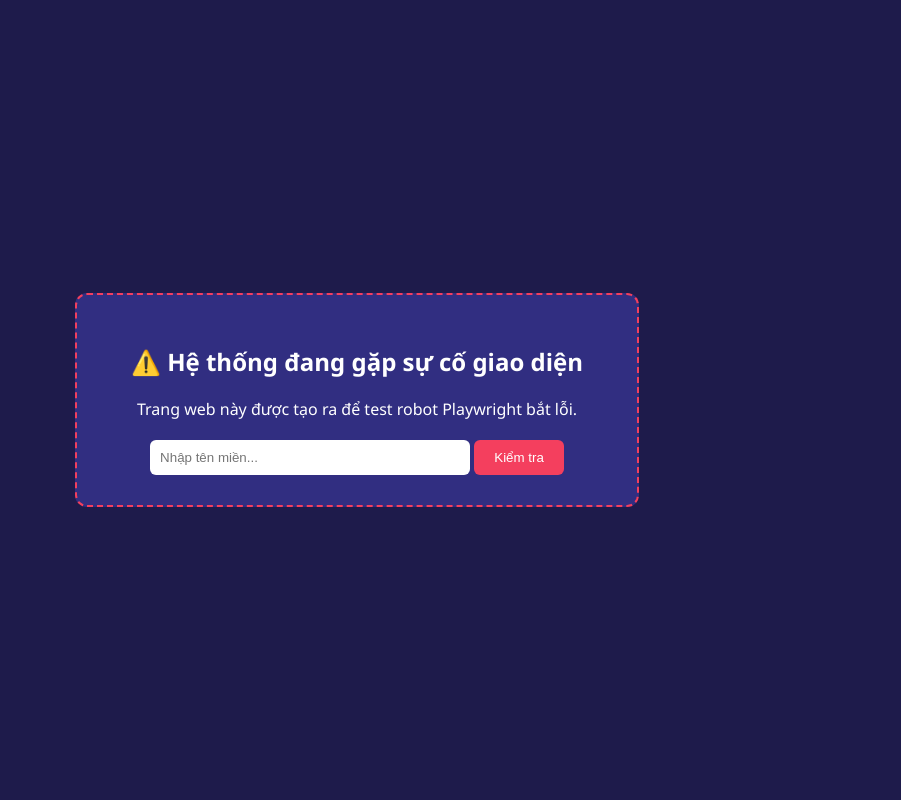
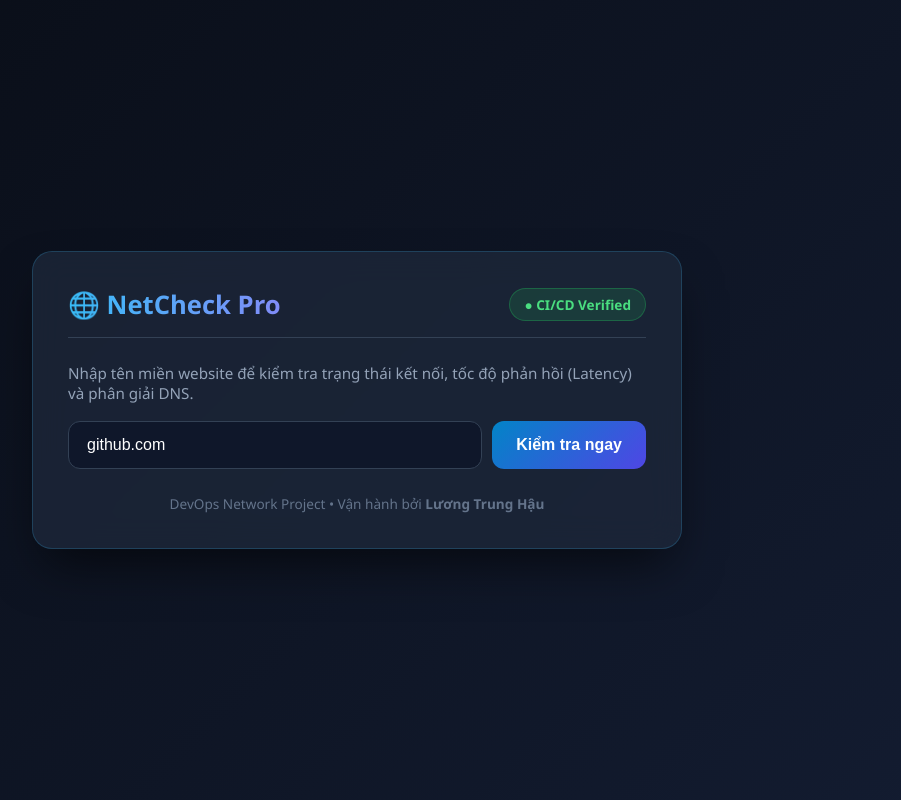
Before and after one commit to luongtrunghau/devops-network, a plain HTML site: page app/index.html in a window 1280 px wide. Shown: the whole page, without its empty margins (283-1184 px from the left). Drawn offline with Linux system fonts and the light colour scheme.

Commit message:
Fix: Restore clean NetCheck Pro UI

```diff
--- a/app/index.html
+++ b/app/index.html
@@ -3,69 +3,198 @@
 <head>
     <meta charset="UTF-8">
     <meta name="viewport" content="width=device-width, initial-scale=1.0">
-    <title>NetCheck Pro | Phiên bản Lỗi Giao Diện</title>
+    <title>NetCheck Pro | Công cụ Kiểm tra Mạng & DevOps</title>
     <style>
+        * { margin: 0; padding: 0; box-sizing: border-box; }
         body {
-            font-family: 'Segoe UI', sans-serif;
-            background-color: #1e1b4b;
-            color: white;
+            font-family: 'Segoe UI', system-ui, sans-serif;
+            background: linear-gradient(135deg, #090d16, #131c31);
+            color: #f8fafc;
+            min-height: 100vh;
             display: flex;
             justify-content: center;
             align-items: center;
-            height: 100vh;
-            margin: 0;
+            padding: 20px;
         }
-        .broken-box {
-            background: #312e81;
-            padding: 30px;
+        .dashboard {
+            background: rgba(30, 41, 59, 0.75);
+            backdrop-filter: blur(16px);
+            border: 1px solid rgba(56, 189, 248, 0.2);
+            border-radius: 20px;
+            padding: 35px;
+            max-width: 650px;
+            width: 100%;
+            box-shadow: 0 25px 50px -12px rgba(0, 0, 0, 0.6);
+        }
+        .header {
+            display: flex;
+            justify-content: space-between;
+            align-items: center;
+            margin-bottom: 25px;
+            border-bottom: 1px solid #334155;
+            padding-bottom: 15px;
+        }
+        .header h1 {
+            font-size: 1.6rem;
+            background: linear-gradient(to right, #38bdf8, #818cf8);
+            -webkit-background-clip: text;
+            -webkit-text-fill-color: transparent;
+        }
+        .status-badge {
+            background: rgba(34, 197, 94, 0.15);
+            color: #4ade80;
+            border: 1px solid rgba(34, 197, 94, 0.3);
+            padding: 6px 14px;
+            border-radius: 20px;
+            font-size: 0.85rem;
+            font-weight: 600;
+        }
+        .search-box {
+            display: flex;
+            gap: 10px;
+            margin-bottom: 25px;
+        }
+        input {
+            flex: 1;
+            background: #0f172a;
+            border: 1px solid #334155;
+            color: white;
+            padding: 14px 18px;
             border-radius: 12px;
-            border: 2px dashed #f43f5e;
-            width: 500px;
+            font-size: 1rem;
+            outline: none;
+            transition: border-color 0.2s;
+        }
+        input:focus { border-color: #38bdf8; }
+        button {
+            background: linear-gradient(135deg, #0284c7, #4f46e5);
+            color: white;
+            border: none;
+            padding: 14px 24px;
+            border-radius: 12px;
+            font-size: 1rem;
+            font-weight: 600;
+            cursor: pointer;
+            transition: opacity 0.2s;
+        }
+        button:hover { opacity: 0.9; }
+        .result-card {
+            background: #0f172a;
+            border: 1px solid #1e293b;
+            border-radius: 14px;
+            padding: 20px;
+            display: none;
+        }
+        .result-card.active { display: block; }
+        .metric-grid {
+            display: grid;
+            grid-template-columns: repeat(3, 1fr);
+            gap: 15px;
+            margin-top: 15px;
+        }
+        .metric {
+            background: rgba(30, 41, 59, 0.6);
+            padding: 12px;
+            border-radius: 10px;
             text-align: center;
         }
-        input {
-            padding: 10px;
-            width: 60%;
-            border-radius: 6px;
-            border: none;
+        .metric-label { color: #94a3b8; font-size: 0.8rem; margin-bottom: 5px; }
+        .metric-value { font-size: 1.1rem; font-weight: bold; color: #38bdf8; }
+        .online { color: #4ade80 !important; }
+        .offline { color: #f87171 !important; }
+        .footer {
+            margin-top: 25px;
+            text-align: center;
+            color: #64748b;
+            font-size: 0.85rem;
         }
-        button {
-            padding: 10px 20px;
-            background: #f43f5e;
-            color: white;
-            border: none;
-            border-radius: 6px;
-            cursor: pointer;
-        }
-
-        /* BẪY 1: Lỗi giao diện Mobile - Ẩn nút bấm khi màn hình nhỏ */
         @media (max-width: 600px) {
-            #checkBtn {
-                display: none !important;
-            }
+            .search-box { flex-direction: column; }
+            .metric-grid { grid-template-columns: 1fr; }
         }
     </style>
 </head>
 <body>
-    <div class="broken-box">
-        <h2>⚠️ Hệ thống đang gặp sự cố giao diện</h2>
-        <p>Trang web này được tạo ra để test robot Playwright bắt lỗi.</p>
-
-        <div style="margin-top: 20px;">
-            <input type="text" id="domainInput" placeholder="Nhập tên miền...">
-            <button id="checkBtn" onclick="brokenFunction()">Kiểm tra</button>
+    <div class="dashboard">
+        <div class="header">
+            <h1>🌐 NetCheck Pro</h1>
+            <span class="status-badge">● CI/CD Verified</span>
         </div>
 
-        <!-- BẪY 3: Thiếu class 'active' khi bấm nên robot đợi mãi không thấy kết quả -->
-        <div id="resultBox" style="display: none;">Kết quả</div>
+        <p style="color: #94a3b8; margin-bottom: 18px; font-size: 0.95rem;">
+            Nhập tên miền website để kiểm tra trạng thái kết nối, tốc độ phản hồi (Latency) và phân giải DNS.
+        </p>
+
+        <div class="search-box">
+            <input type="text" id="domainInput" placeholder="Ví dụ: google.com, github.com..." value="github.com">
+            <button id="checkBtn" onclick="checkWebsite()">Kiểm tra ngay</button>
+        </div>
+
+        <div id="resultBox" class="result-card">
+            <div style="display: flex; justify-content: space-between; align-items: center;">
+                <strong id="targetDomain" style="font-size: 1.1rem;">github.com</strong>
+                <span id="statusText" class="online">● Đang hoạt động (Online)</span>
+            </div>
+            <div class="metric-grid">
+                <div class="metric">
+                    <div class="metric-label">Phản hồi (Latency)</div>
+                    <div class="metric-value" id="latencyVal">-- ms</div>
+                </div>
+                <div class="metric">
+                    <div class="metric-label">Địa chỉ IP (DNS)</div>
+                    <div class="metric-value" id="ipVal">--.--.--.--</div>
+                </div>
+                <div class="metric">
+                    <div class="metric-label">Giao thức</div>
+                    <div class="metric-value">HTTPS / DNS</div>
+                </div>
+            </div>
+        </div>
+
+        <div class="footer">
+            DevOps Network Project &bull; Vận hành bởi <strong>Lương Trung Hậu</strong>
+        </div>
     </div>
 
     <script>
-        // BẪY 2: Cố tình bắn lỗi ngầm ra Console ngay khi mở trang
-        console.error("CRITICAL ERROR: Không thể kết nối tới cơ sở dữ liệu cấu hình!");
+        async function checkWebsite() {
+            const input = document.getElementById('domainInput').value.trim().replace(/^https?:\/\//, '').split('/')[0];
+            if (!input) return alert('Vui lòng nhập tên miền!');
 
-        function brokenFunction() {
-            alert("Nút này đã bị hỏng chức năng!");
+            const resultBox = document.getElementById('resultBox');
+            const statusText = document.getElementById('statusText');
+            const latencyVal = document.getElementById('latencyVal');
+            const ipVal = document.getElementById('ipVal');
+
+            document.getElementById('targetDomain').innerText = input;
+            resultBox.classList.add('active');
+            statusText.innerText = '⏳ Đang quét...';
+            statusText.className = '';
+            latencyVal.innerText = '...';
+            ipVal.innerText = '...';
+
+            const startTime = performance.now();
+            try {
+                const response = await fetch(`https://dns.google/resolve?name=${input}&type=A`);
+                const data = await response.json();
+                const endTime = performance.now();
+                const ping = Math.round(endTime - startTime);
+
+                if (data.Status === 0 && data.Answer) {
+                    const ipRecord = data.Answer.find(ans => ans.type === 1);
+                    statusText.innerText = '● Hoạt động tốt (Online)';
+                    statusText.className = 'online';
+                    latencyVal.innerText = `${ping} ms`;
+                    ipVal.innerText = ipRecord ? ipRecord.data : 'Cloud/CDN';
+                } else {
+                    throw new Error('Không tìm thấy bản ghi DNS');
+                }
+            } catch (error) {
+                statusText.innerText = '✖ Không thể truy cập (Offline)';
+                statusText.className = 'offline';
+                latencyVal.innerText = 'Timeout';
+                ipVal.innerText = 'N/A';
+            }
         }
     </script>
 </body>
```
